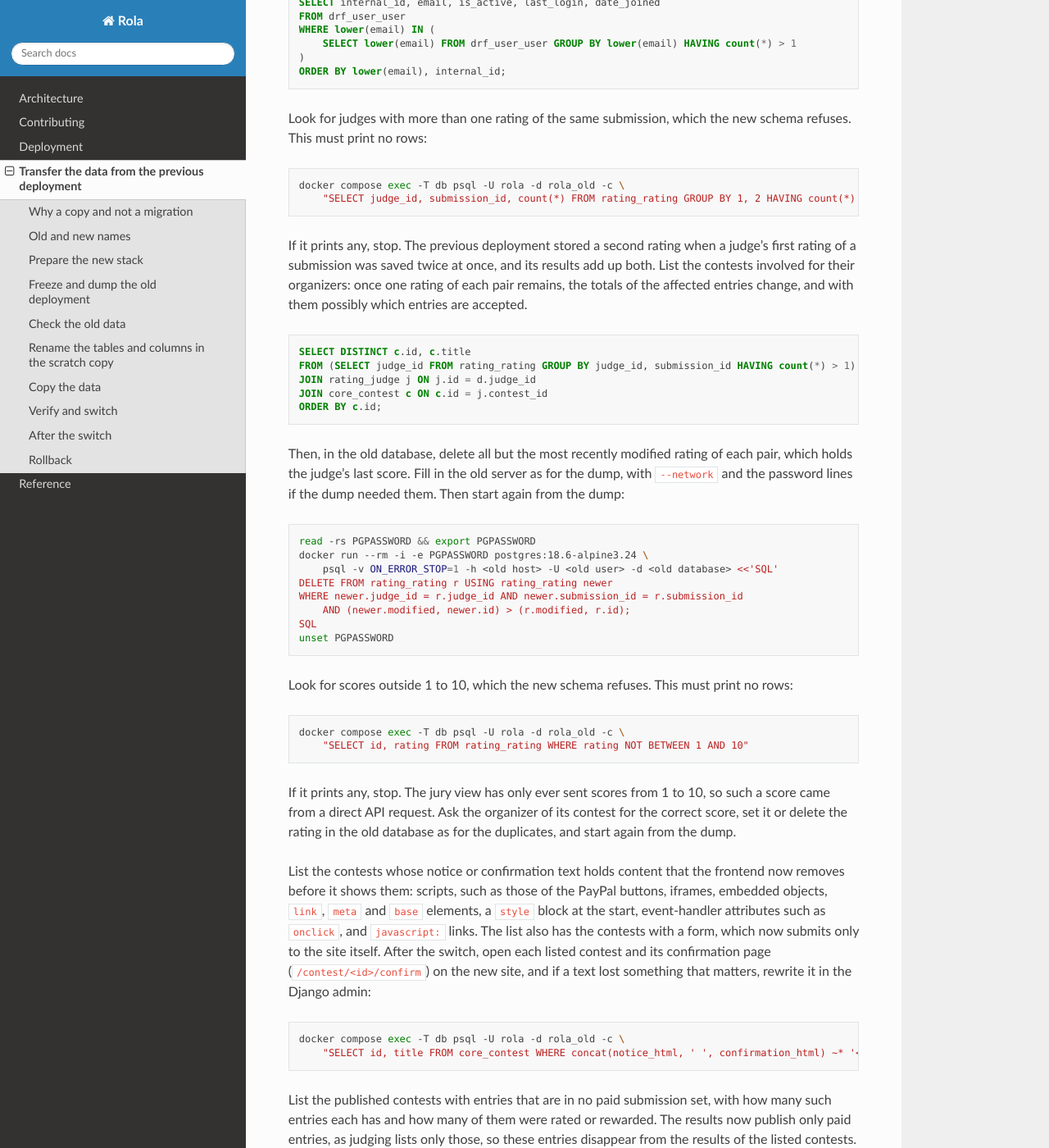
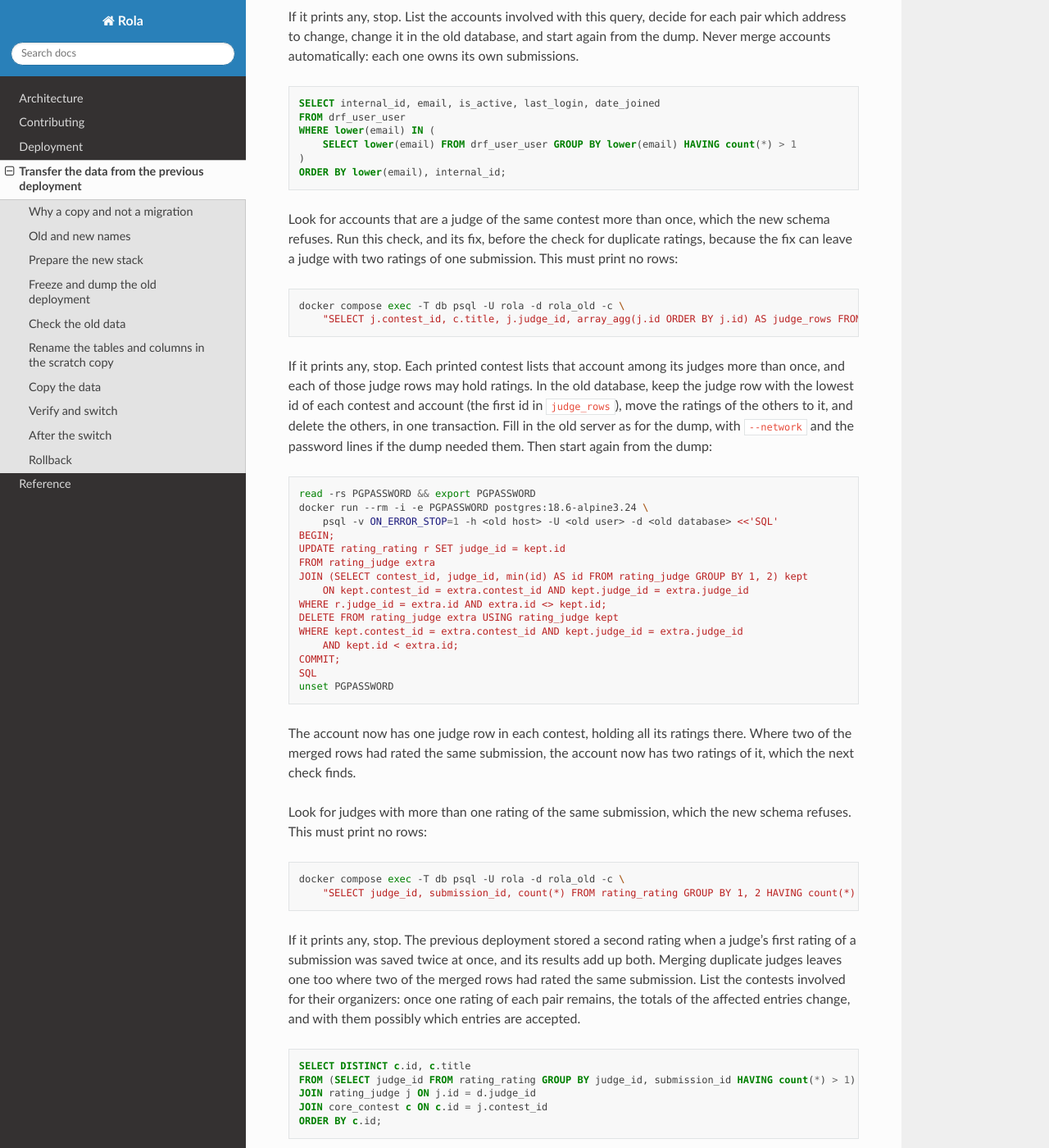
Before and after one commit to dblenkus/rola, a Sphinx documentation site: the page built from docs/transfer.rst, in a window 1280 px wide and 1400 px high, scrolled down 5979 px. Shown: the whole window at 82% size. Built offline with Sphinx 7.4.7 and the Read the Docs theme 3.1.0, drawn with Linux system fonts in a browser that asks for light colours; the version number could not be read and is left out; some of the changed text lies outside the part shown.

Commit message:
Allow an account one judge row per contest
Nothing kept an account from being a judge of one contest twice. Such
an account got 500 from the rating endpoint for every submission of
the contest, because the rating rule looks up its one judge row, and
each of its judge rows could hold a rating of the same submission,
which the results added up.

A unique constraint on the contest and the account refuses the second
row. The judging 0001_schema is regenerated; makemigrations now emits
the two rating constraints as operations of their own, with the same
names and definitions. The data transfer checks the old data for
duplicate judges before the duplicate ratings and merges them into the
lowest row, since merging can leave two ratings of one submission for
the next check to find.

Assisted-by: Claude Code

```diff
--- a/docs/CHANGELOG.rst
+++ b/docs/CHANGELOG.rst
@@ -202,6 +202,11 @@ API changes
   at once used to store two ratings, which the results added up and which
   made every later change of that rating fail with 500; now the later save
   updates the rating.
+* An account is a judge of a contest at most once, and the database refuses
+  a second judge row for the same contest and account. An account added
+  twice used to get 500 from ``PUT /api/v1/judging/ratings/{submission}``
+  for every submission of that contest, and each of its judge rows could
+  hold a rating of the same submission, which the results added up.
 * A rating's score is an integer from 1 to 10, as the jury view offers, and
   other values answer 400. Any integer used to be stored, so a single score
   outside that range could outweigh all other judges in the totals that
--- a/docs/contributing.rst
+++ b/docs/contributing.rst
@@ -238,7 +238,8 @@ database after such a change, for example with ``docker compose down -v``,
 which deletes its volumes. Recreate any other non-production database that
 applied the previous ``0001_schema``, such as a staging stack's, as well:
 ``migrate`` reports nothing to apply and the readiness check passes, but
-queries fail on the missing columns. Once a deployed database has applied
+the database keeps its old schema: queries fail on a renamed column, and a
+new constraint is missing. Once a deployed database has applied
 ``0001_schema``, regenerating it would break that database: add ordinary
 migrations from then on. An upgrade applies them with
 ``docker compose run --rm migrate`` while the previous release still serves
--- a/docs/transfer.rst
+++ b/docs/transfer.rst
@@ -60,6 +60,11 @@ differences that decide how the data is copied:
   table had an ``integer`` column and neither constraint, and a single
   duplicate or out-of-range score makes the copy fail, so the old data is
   checked for both first.
+* ``judging_judge`` holds at most one row per contest and account, through
+  the unique constraint ``judging_unique_contest_judge``. The old
+  ``rating_judge`` table had no such constraint, and a single account added
+  twice as a judge of one contest makes the copy fail, so the old data is
+  checked for that first too.
 
 Content types and permissions are created by ``migrate`` and get new ids, so
 their tables are not copied. The group and user permissions are remapped
@@ -162,8 +167,9 @@ The constraints that the project names itself take the new label too:
 becomes ``judging_unique_judge_submission``, and
 ``rating_rating_between_1_and_10`` becomes
 ``judging_rating_between_1_and_10``. ``unique_name_kind`` on the institutions
-keeps its name. The names that Django generates for keys, indexes and
-sequences start with the new table names, and their hash suffixes differ.
+keeps its name, and ``judging_unique_contest_judge`` on the judges is new.
+The names that Django generates for keys, indexes and sequences start with
+the new table names, and their hash suffixes differ.
 
 Until "Rename the tables and columns in the scratch copy", the old database
 and ``rola_old`` use the old names, and the commands before that step name
@@ -339,6 +345,46 @@ its own submissions.
    )
    ORDER BY lower(email), internal_id;
 
+Look for accounts that are a judge of the same contest more than once, which
+the new schema refuses. Run this check, and its fix, before the check for
+duplicate ratings, because the fix can leave a judge with two ratings of one
+submission. This must print no rows:
+
+.. code-block:: shell
+
+   docker compose exec -T db psql -U rola -d rola_old -c \
+       "SELECT j.contest_id, c.title, j.judge_id, array_agg(j.id ORDER BY j.id) AS judge_rows FROM rating_judge j JOIN core_contest c ON c.id = j.contest_id GROUP BY 1, 2, 3 HAVING count(*) > 1 ORDER BY 1, 3"
+
+If it prints any, stop. Each printed contest lists that account among its
+judges more than once, and each of those judge rows may hold ratings. In the
+old database, keep the judge row with the lowest id of each contest and
+account (the first id in ``judge_rows``), move the ratings of the others to
+it, and delete the others, in one transaction. Fill in the old server as for
+the dump, with ``--network`` and the password lines if the dump needed them.
+Then start again from the dump:
+
+.. code-block:: shell
+
+   read -rs PGPASSWORD && export PGPASSWORD
+   docker run --rm -i -e PGPASSWORD postgres:18.6-alpine3.24 \
+       psql -v ON_ERROR_STOP=1 -h <old host> -U <old user> -d <old database> <<'SQL'
+   BEGIN;
+   UPDATE rating_rating r SET judge_id = kept.id
+   FROM rating_judge extra
+   JOIN (SELECT contest_id, judge_id, min(id) AS id FROM rating_judge GROUP BY 1, 2) kept
+       ON kept.contest_id = extra.contest_id AND kept.judge_id = extra.judge_id
+   WHERE r.judge_id = extra.id AND extra.id <> kept.id;
+   DELETE FROM rating_judge extra USING rating_judge kept
+   WHERE kept.contest_id = extra.contest_id AND kept.judge_id = extra.judge_id
+       AND kept.id < extra.id;
+   COMMIT;
+   SQL
+   unset PGPASSWORD
+
+The account now has one judge row in each contest, holding all its ratings
+there. Where two of the merged rows had rated the same submission, the
+account now has two ratings of it, which the next check finds.
+
 Look for judges with more than one rating of the same submission, which the
 new schema refuses. This must print no rows:
 
@@ -347,11 +393,12 @@ new schema refuses. This must print no rows:
    docker compose exec -T db psql -U rola -d rola_old -c \
        "SELECT judge_id, submission_id, count(*) FROM rating_rating GROUP BY 1, 2 HAVING count(*) > 1"
 
-If it prints any, stop. The previous deployment stored a second rating when
-a judge's first rating of a submission was saved twice at once, and its
-results add up both. List the contests involved for their organizers: once
-one rating of each pair remains, the totals of the affected entries change,
-and with them possibly which entries are accepted.
+If it prints any, stop. The previous deployment stored a second rating when a
+judge's first rating of a submission was saved twice at once, and its results
+add up both. Merging duplicate judges leaves one too where two of the merged
+rows had rated the same submission. List the contests involved for their
+organizers: once one rating of each pair remains, the totals of the affected
+entries change, and with them possibly which entries are accepted.
 
 .. code-block:: sql
 
@@ -759,7 +806,7 @@ Rolling back means stopping the new stack, pointing the TLS terminator back
 at the old deployment and restarting its web server from the old deployment's
 directory. The old buckets or media directory have not changed since the
 freeze, and the old database only by the fixes that the checks called for: a
-changed email address, removed duplicate ratings, corrected scores. The old
-deployment therefore finds every photograph it had, and its results show the
-corrected totals. Everything written to the new stack in the meantime is
-lost.
+changed email address, merged duplicate judges, removed duplicate ratings,
+corrected scores. The old deployment therefore finds every photograph it
+had, and its results show the corrected totals. Everything written to the
+new stack in the meantime is lost.
```
Also changed, not shown: other parts of docs/transfer.rst (+1 -1 lines), 3 other files.
